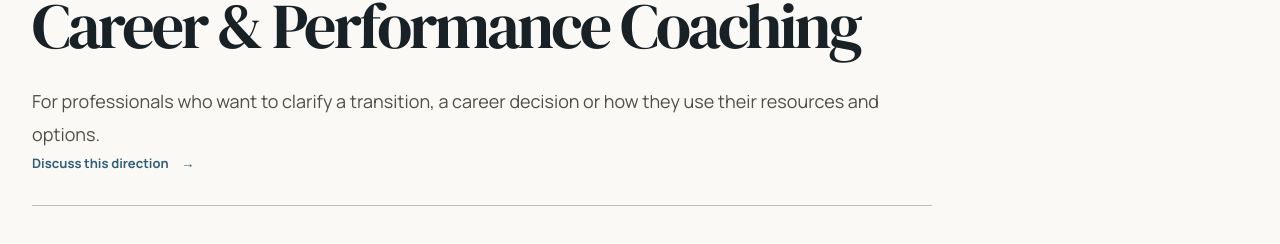
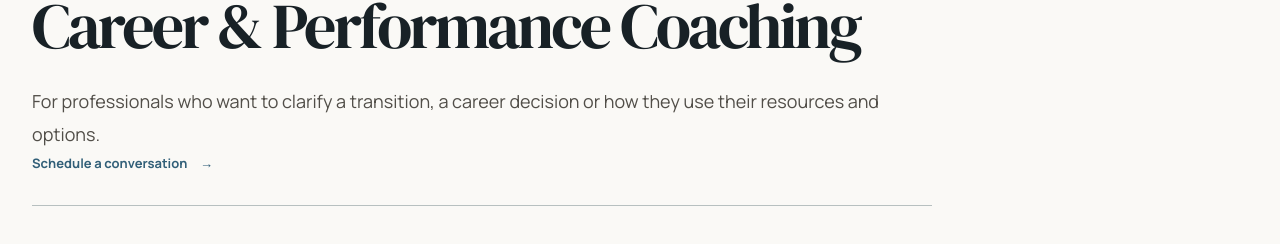
Before and after one commit to ivanovroxana1988-arch/bogdanvizitiu, a Next.js app: page /en/coaching in a window 1280 px wide. Shown: the part 1165-1409 px from the top of the page. Built offline with nearby package versions, Linux system fonts and the light colour scheme.

Commit message:
Use scheduling CTA for career coaching

```diff
--- a/app/_views/coaching/page.tsx
+++ b/app/_views/coaching/page.tsx
@@ -69,7 +69,7 @@ export default function Coaching({ searchParams }: { searchParams?: { lang?: str
                 <ArrowLink href={localizePath(area.href, locale)}>{area.linkLabel}</ArrowLink>
               ) : (
                 <ArrowLink href={contactHref}>
-                  {locale === 'ro' ? 'Discută această direcție' : 'Discuss this direction'}
+                  {locale === 'ro' ? 'Programează o discuție' : 'Schedule a conversation'}
                 </ArrowLink>
               )}
             </article>
```
